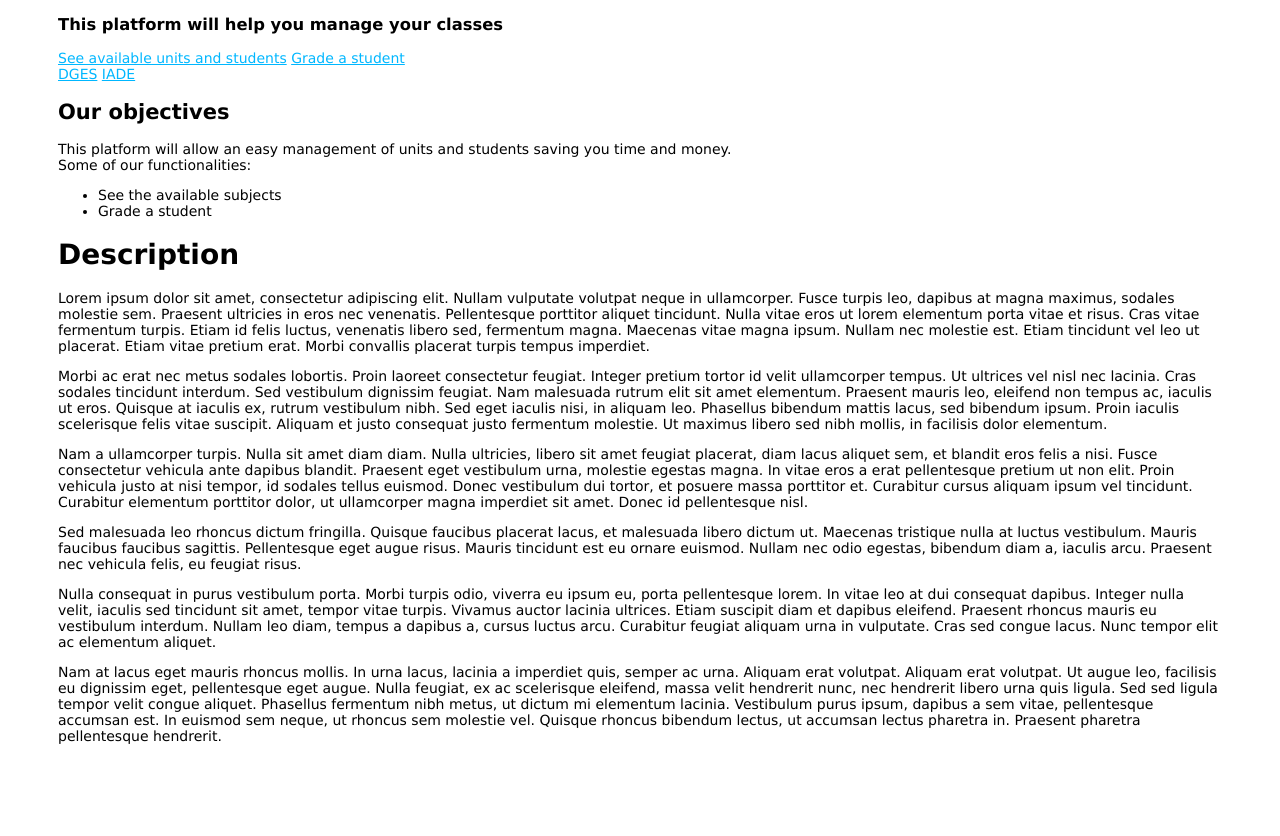
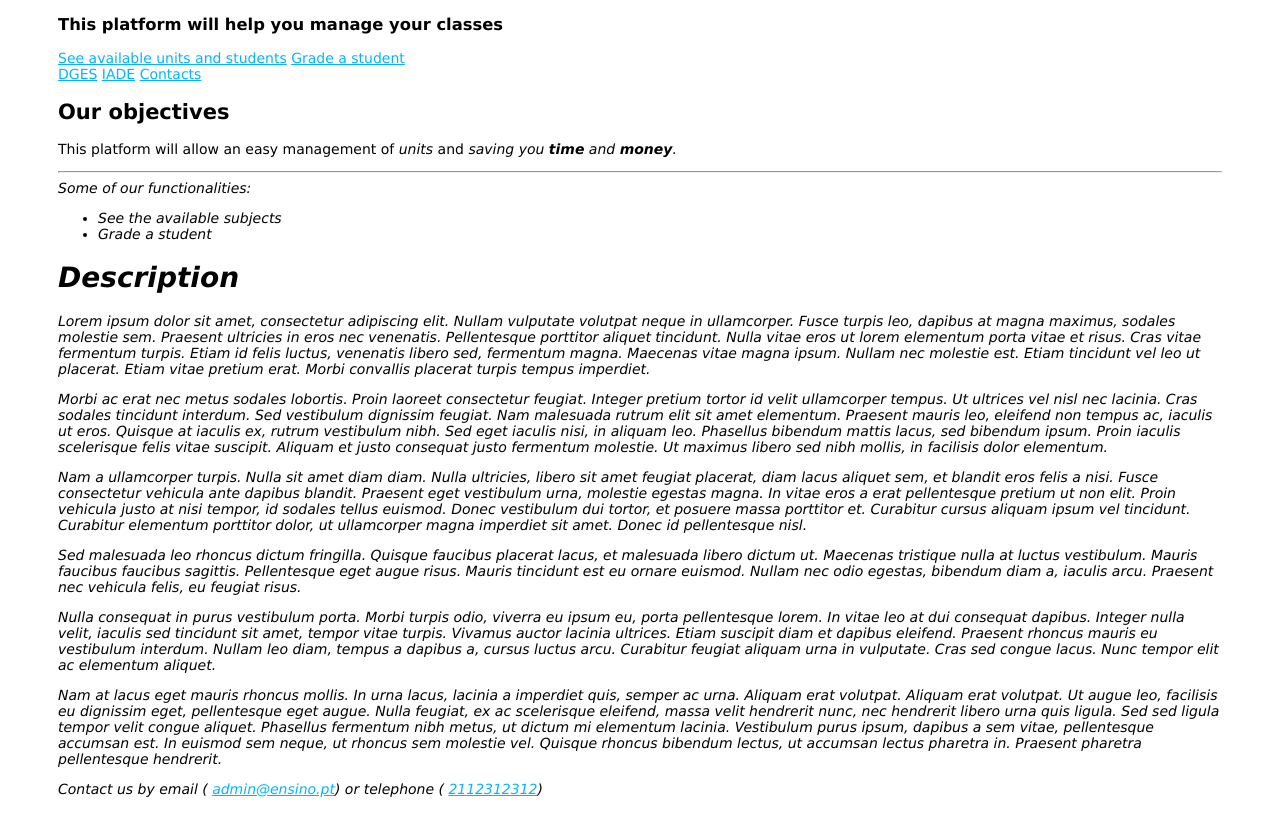
Before and after one commit to Ivanilson-Costa18/tutorial-html, a website: page alunos/public/index.html in a window 1280 px wide. Shown: the part 102-938 px from the top of the page. Before the commit the page ends 904 px from the top, so only its background shows below. Drawn offline with Linux system fonts and the light colour scheme.

Commit message:
index complete

```diff
--- a/alunos/public/index.html
+++ b/alunos/public/index.html
@@ -14,10 +14,11 @@
   <nav>
     <a href="units.html">See available units and students</a> <a href="grading.html">Grade a student</a><br>
     <a href="https://www.dges.gov.pt/">DGES</a> <a href="https://www.iade.europeia.pt/">IADE</a>
+    <a href="_footer">Contacts</a>
   </nav>
   <main>
     <h2>Our objectives</h2>
-    <p>This platform will allow an easy management of units and students saving you time and money.<br>
+    <p>This platform will allow an easy management of <i>units</i> and <i><students</i> saving you <b>time</b> and <b>money</b>.<hr>
       Some of our functionalities:
       <ul>
         <li>See the available subjects</li>
@@ -32,7 +33,9 @@
     <p>Nulla consequat in purus vestibulum porta. Morbi turpis odio, viverra eu ipsum eu, porta pellentesque lorem. In vitae leo at dui consequat dapibus. Integer nulla velit, iaculis sed tincidunt sit amet, tempor vitae turpis. Vivamus auctor lacinia ultrices. Etiam suscipit diam et dapibus eleifend. Praesent rhoncus mauris eu vestibulum interdum. Nullam leo diam, tempus a dapibus a, cursus luctus arcu. Curabitur feugiat aliquam urna in vulputate. Cras sed congue lacus. Nunc tempor elit ac elementum aliquet.</p>
     <p>Nam at lacus eget mauris rhoncus mollis. In urna lacus, lacinia a imperdiet quis, semper ac urna. Aliquam erat volutpat. Aliquam erat volutpat. Ut augue leo, facilisis eu dignissim eget, pellentesque eget augue. Nulla feugiat, ex ac scelerisque eleifend, massa velit hendrerit nunc, nec hendrerit libero urna quis ligula. Sed sed ligula tempor velit congue aliquet. Phasellus fermentum nibh metus, ut dictum mi elementum lacinia. Vestibulum purus ipsum, dapibus a sem vitae, pellentesque accumsan est. In euismod sem neque, ut rhoncus sem molestie vel. Quisque rhoncus bibendum lectus, ut accumsan lectus pharetra in. Praesent pharetra pellentesque hendrerit.</p>
   </main>
-
+  <footer>
+    <p>Contact us by email ( <a href="malito:admin@ensino.pt" target="#">admin@ensino.pt</a>) or telephone ( <a href="tel:555335315" target="#">2112312312</a>)</p>
+  </footer>
 </body>
 
 </html>
```
